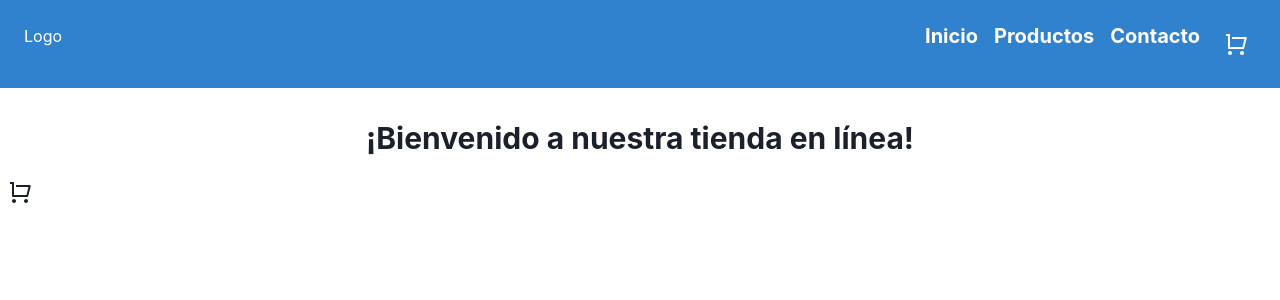
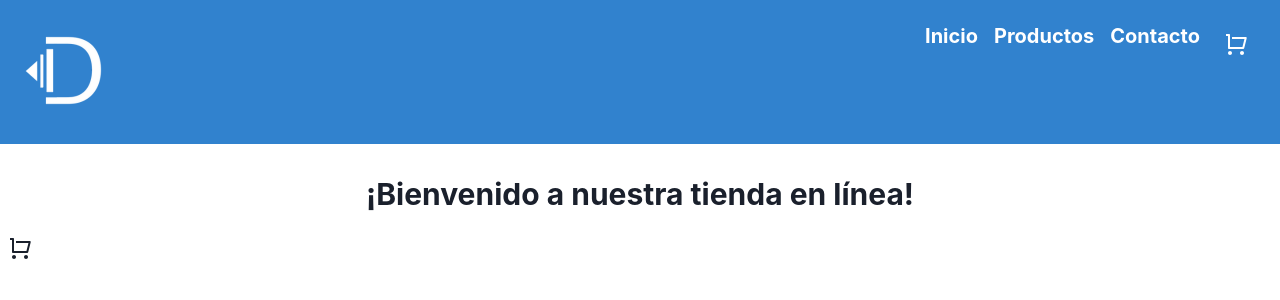
Before and after one commit to ndorador/Proyecto-react, a React (Vite) app: page / in a window 1280 px wide. Shown: the top 300 px of the page. Built offline with nearby package versions, Linux system fonts and the light colour scheme.

Commit message:
CreaTuLanding+Dorador

```diff
--- a/src/App.jsx
+++ b/src/App.jsx
@@ -1,7 +1,7 @@
 import React from 'react';
 import { ChakraProvider } from '@chakra-ui/react';
 import NavBar from './components/NavBar';
-import Contenedor from './/components/Contenedor';
+import Contenedor from './components/Contenedor';
 import ItemListContainer from './components/ItemListContainer';
 import CartWidget from './components/CartWidget';
 
--- a/src/components/NavBar.jsx
+++ b/src/components/NavBar.jsx
@@ -6,7 +6,7 @@ const NavBar = () => {
   return (
     <Flex p="4" bg="blue.500" color="white">
       <Box p="2">
-        Logo
+      <img src="src/assets/img/logos/logo.png" height="40px" />
       </Box>
       <Spacer />
       <Box p="2">
```
Also changed, not shown: src/assets/img/logos/logo.png (added).
